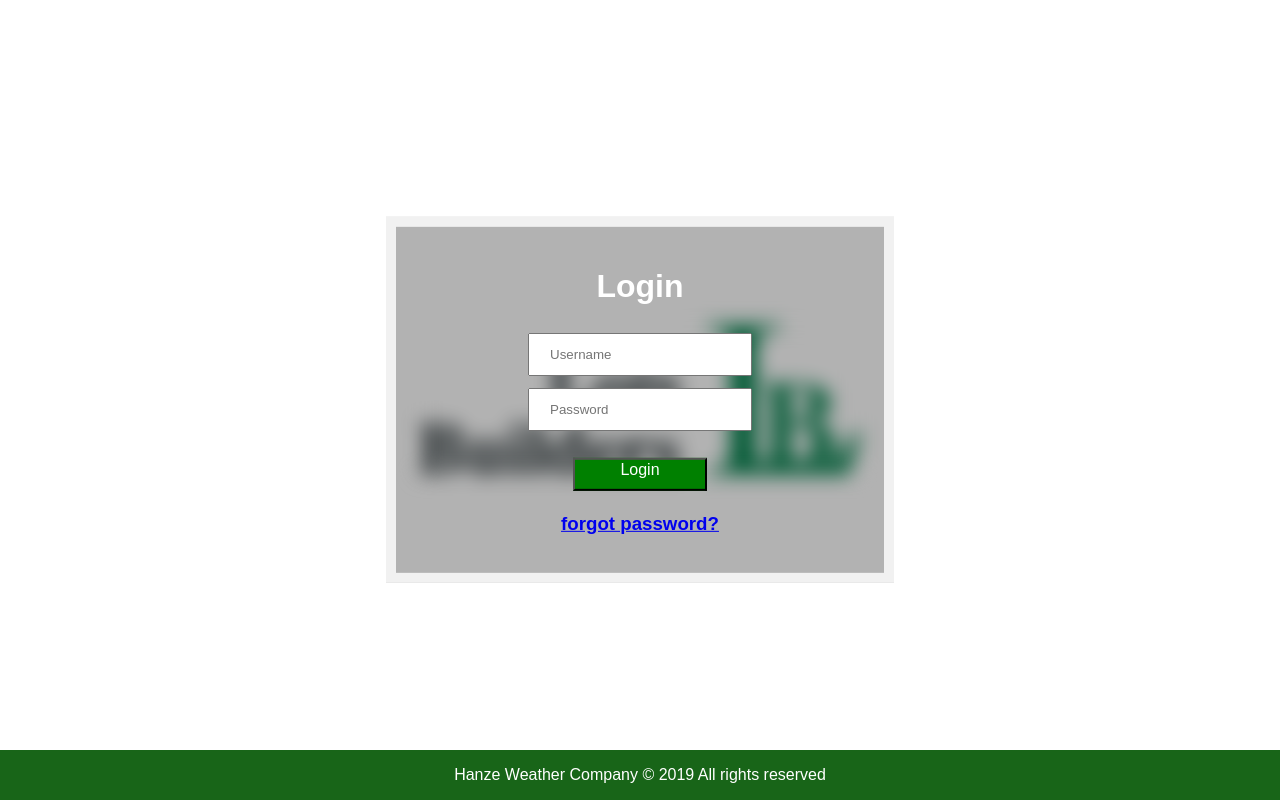
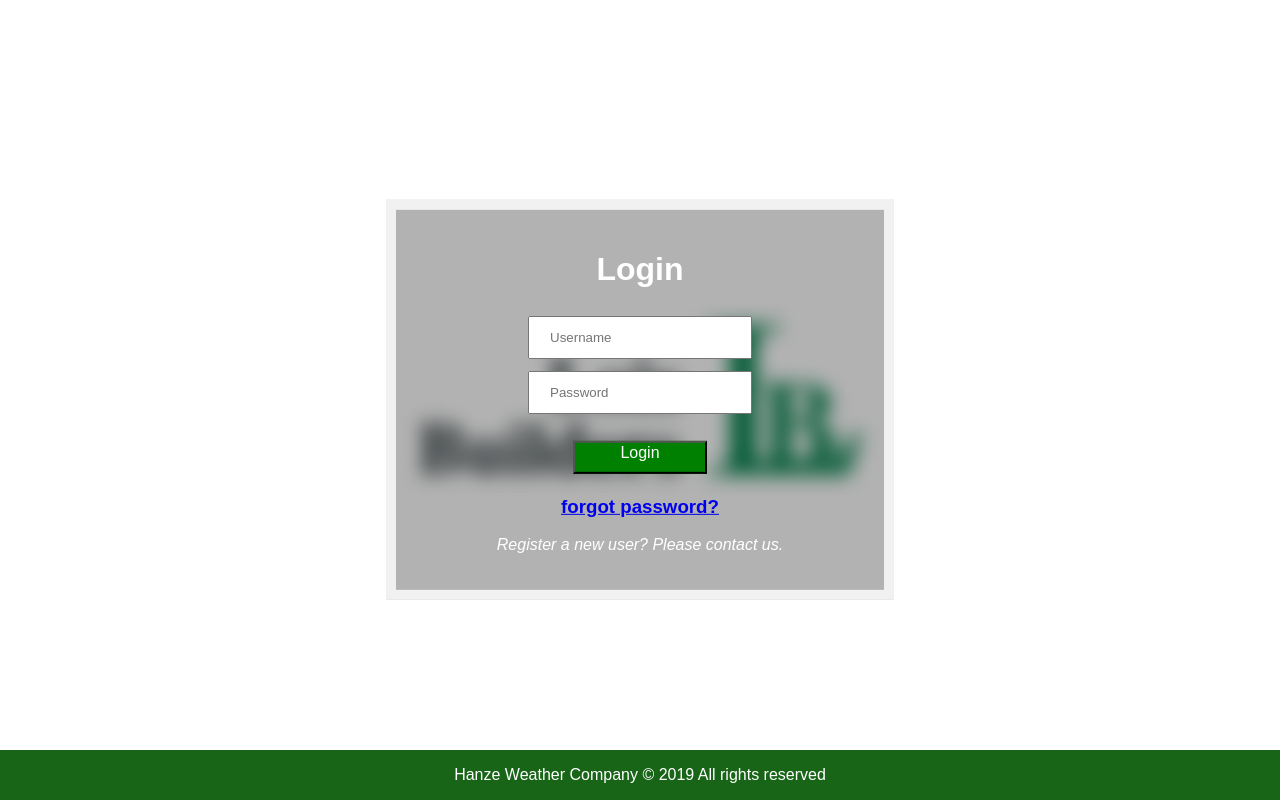
Before and after one commit to FrankIin/HanzeWeatherCompany, a PHP site: page /login.php in a window 1280 px wide. Run offline with PHP 8.4, Linux system fonts and the light colour scheme.

Commit message:
new user registration (text)

```diff
--- a/WEBSERVER/root/login.php
+++ b/WEBSERVER/root/login.php
@@ -7,6 +7,12 @@ if (isset($_SESSION['logged-in']) && $_SESSION['logged-in'] == true)
 }
 
 ?>
+
+
+
+
+
+
 
 <html>
 <!-- import css -->
@@ -35,6 +41,7 @@ if (isset($_SESSION['logged-in']) && $_SESSION['logged-in'] == true)
 		<br>
 
 		<h3> <a href = "pass_reset.php">forgot password? </a> </h3>
+		<i>Register a new user? Please contact us.</i>
 
 	</form>
   </div>
```
